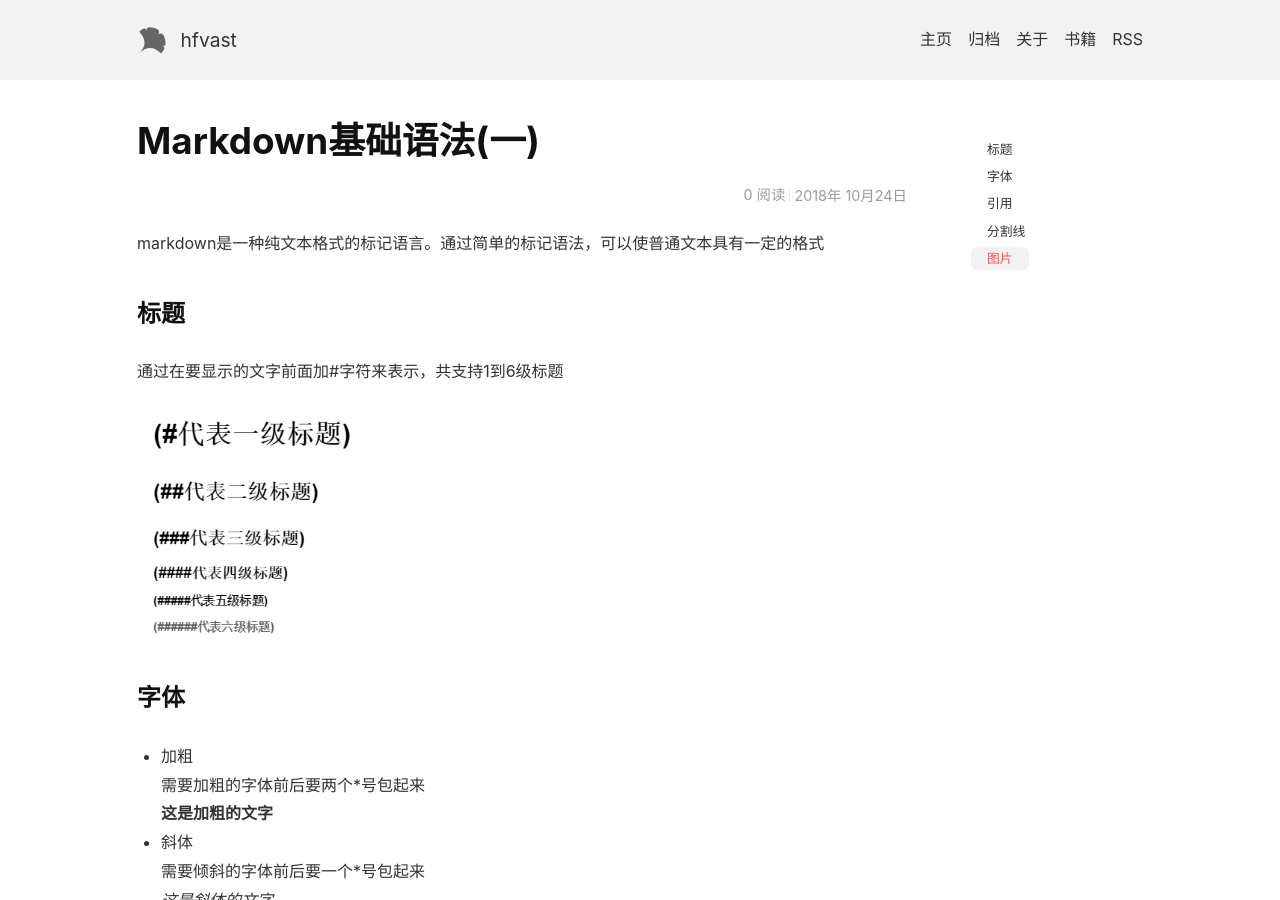
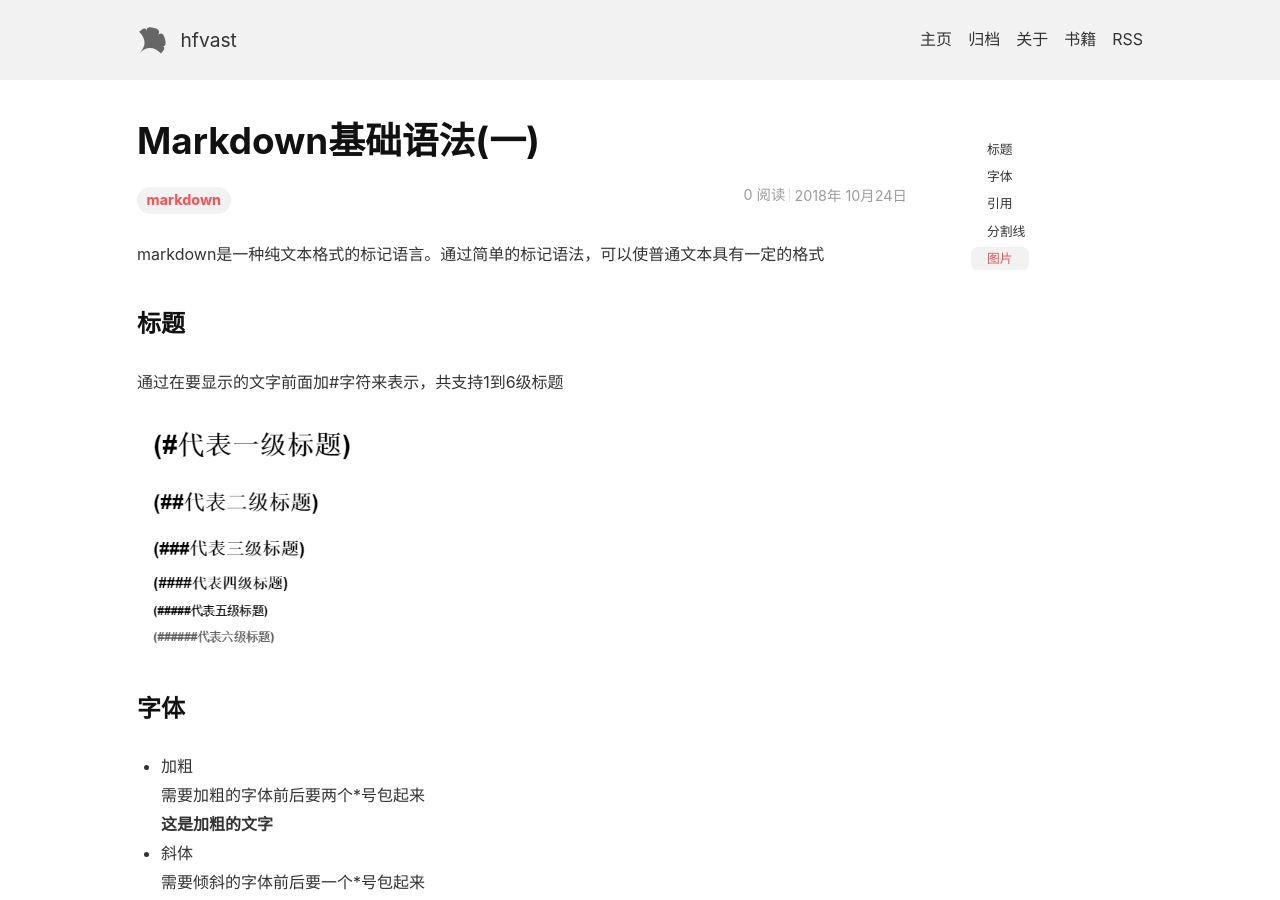
Before and after one commit to FireLee1413/hfvast.github.io, a Jekyll site: the page built from _posts/2018-10-24-MarkDown基础语法(一).md, in a window 1280 px wide and 900 px high. Built offline with Jekyll 4.4.1, drawn with Linux system fonts in a browser that asks for light colours; our own code applies the rules of GitHub Pages for plain Markdown files; comment, search, counter and statistics services are not loaded.

```diff
--- a/_posts/2018-10-24-MarkDown基础语法(一).md
+++ b/_posts/2018-10-24-MarkDown基础语法(一).md
@@ -1,3 +1,9 @@
+---
+layout: post
+title:
+key: markdown1
+tags: [markdown]
+---
 
 markdown是一种纯文本格式的标记语言。通过简单的标记语法，可以使普通文本具有一定的格式
 
```
